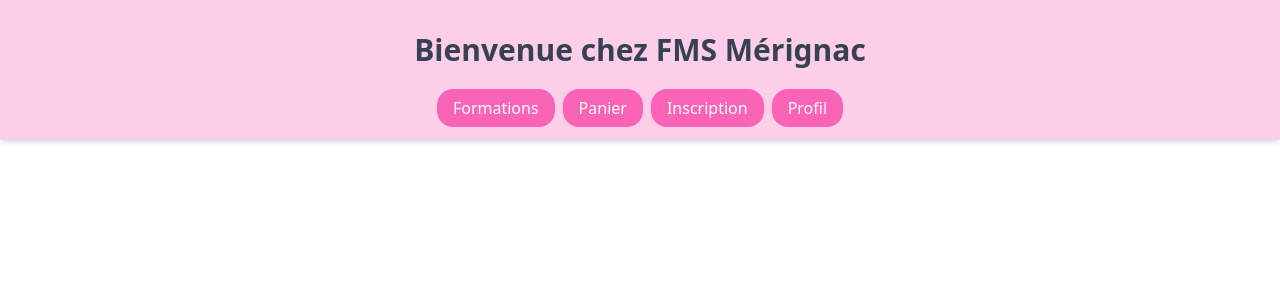
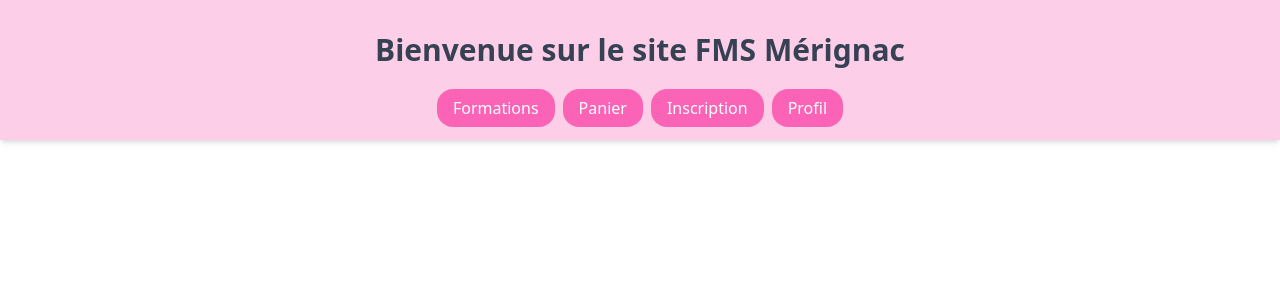
Before and after one commit to AmandineGrardLaurent/trainings-front-app, an Angular app: page / in a window 1280 px wide. Shown: the top 300 px of the page. Built offline with nearby package versions, Linux system fonts and the light colour scheme.

Commit message:
feat: update welcome message in header to include site reference

```diff
--- a/src/app/app.html
+++ b/src/app/app.html
@@ -1,7 +1,7 @@
 <nav class="bg-pink-200 shadow-md py-3 mb-4">
   <!-- Header / Brand -->
   <div class="py-5 text-center">
-    <a class="text-3xl font-bold text-gray-700" href="#"> Bienvenue chez FMS Mérignac</a>
+    <a class="text-3xl font-bold text-gray-700" href="/"> Bienvenue sur le site FMS Mérignac</a>
   </div>
 
   <!-- Navigation Links -->
```
